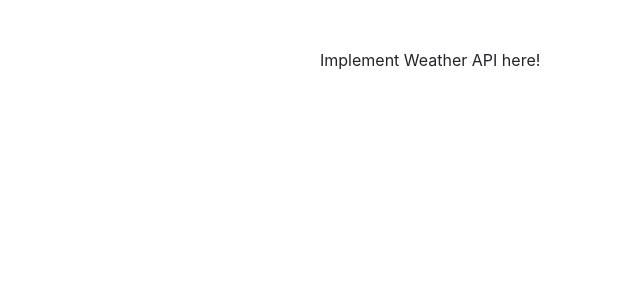
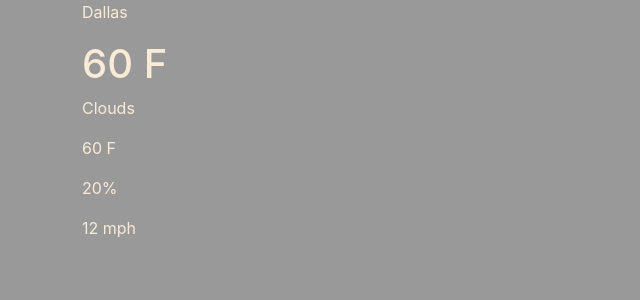
Before and after one commit to ruveyda-la/Outdoorchy, a React (Create React App) app in the folder client/: page /weather in a window 1280 px wide. Shown: the top 300 px of the page, without its empty margins (0-640 px from the left). Built offline with nearby package versions, Linux system fonts and the light colour scheme.

Commit message:
Adding weather page

```diff
--- a/client/src/components/Weather.jsx
+++ b/client/src/components/Weather.jsx
@@ -1,13 +1,41 @@
-import React from 'react'
+import React, {useState} from 'react'
 import {useNavigate} from 'react-router-dom'
+import axios from 'axios'
 
 const Weather = ({user}) => {
     const navigate = useNavigate()
     if(!user){
         navigate('/')
     }
+    const url='https://api.openweathermap.org/data/2.5/weather?q=Dallas&appid=13e115867ebb824f0880aa8d393ce0a8'
   return (
-    <div className='col-6 offset-3 mt-5'>Implement Weather API here!</div>
+    <div className="weather">
+    <div className='container'>
+      <div className="top">
+        <div className="location">
+          <p>Dallas</p>
+        </div>
+        <div className="temp">
+          <h1>60 F</h1>
+        </div>
+        <div className="description">
+          <p>Clouds</p>
+        </div>
+
+      </div>
+      <div className="bottom">
+        <div className="feels">
+          <p>60 F</p>
+        </div>
+        <div className="humidity">
+          <p>20%</p>
+        </div>
+        <div className="wind">
+          12 mph
+        </div>
+      </div>
+    </div>
+    </div>
   )
 }
 
--- a/client/src/index.css
+++ b/client/src/index.css
@@ -48,3 +48,11 @@ video {
   background-color: rgba(0,0,0,0.5)
 
 }
+
+.weather {
+  width: 100%;
+  height:100vh;
+  position:relative;
+  background-color:rgba(0,0,0,0.4);
+  color:  antiquewhite
+}
```
Also changed, not shown: 1 other file (tests, documents, lock files or other folders).
